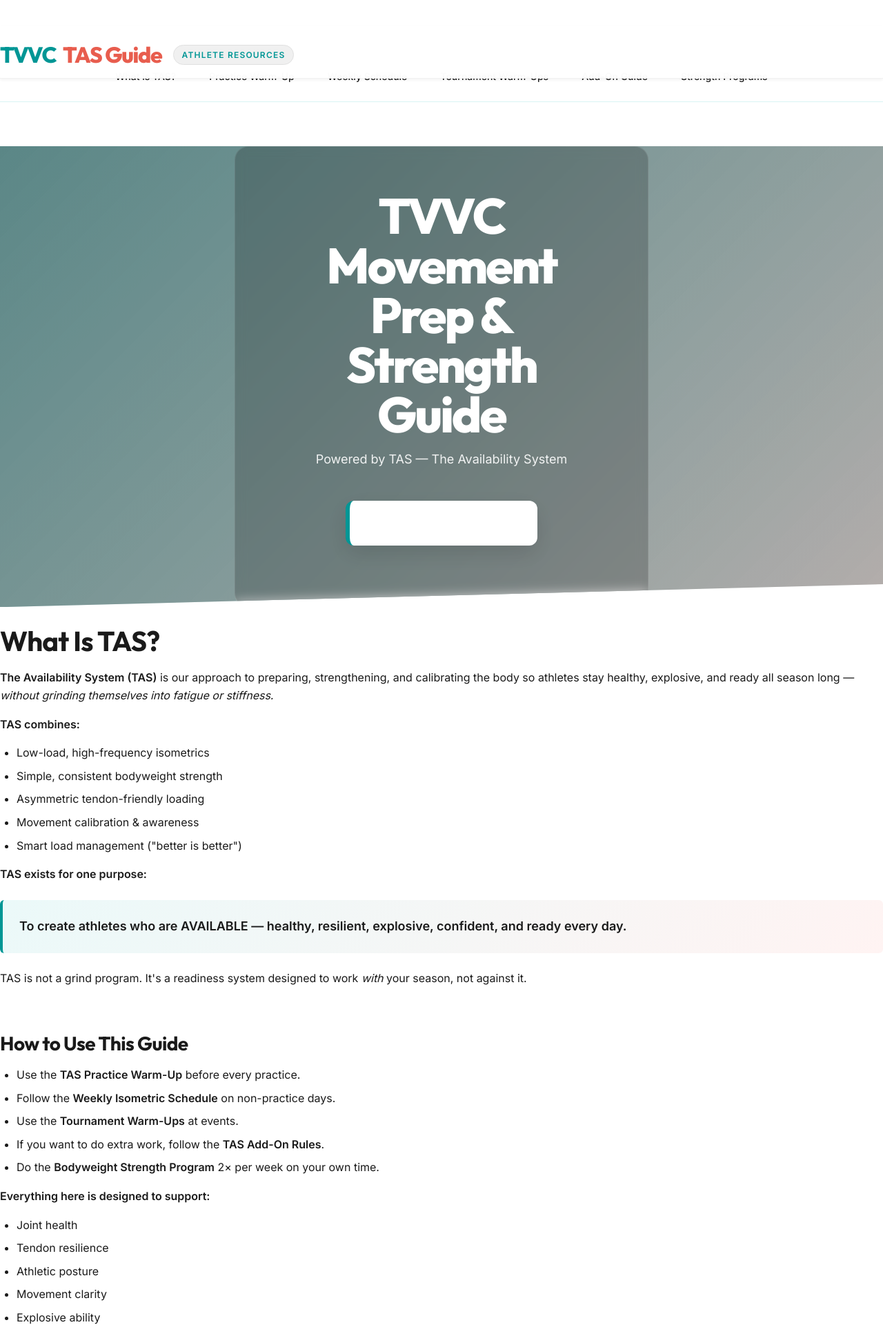
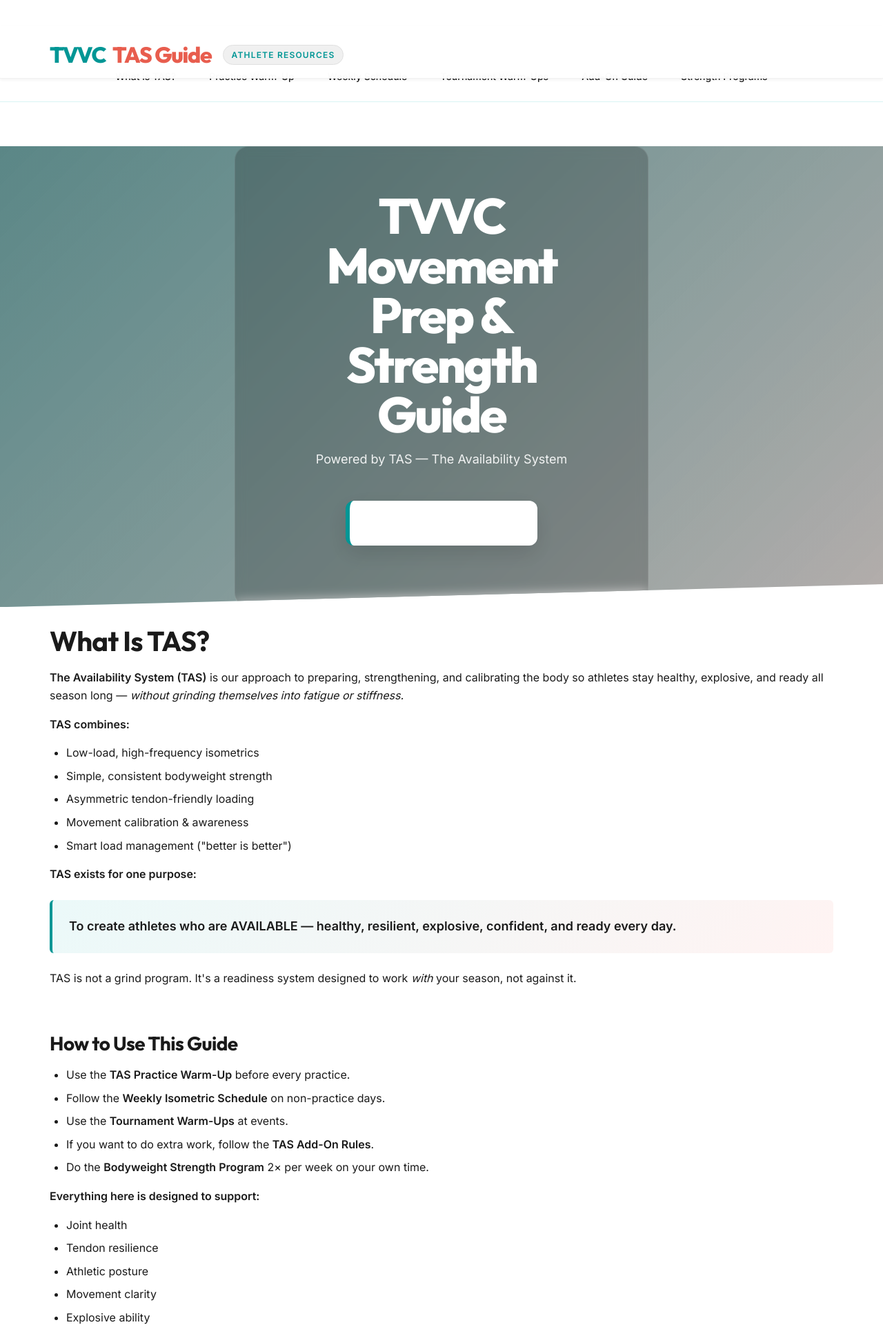
Before and after one commit to revenant-73/tvvc-website, a PHP site: page /tas.html in a window 1280 px wide. Shown: the top 1924 px of the page at 69% size. Run offline with PHP 8.4, Linux system fonts and the light colour scheme.

Commit message:
Add container settings and enhance subnav layout for improved responsiveness

```diff
--- a/assets/styles.css
+++ b/assets/styles.css
@@ -90,6 +90,10 @@
 
   /* Heights */
   --announcement-bar-height: 2.375rem;
+
+  /* Container Settings */
+  --container-max-width: 1200px;
+  --container-padding: 2rem;
 }
 
 /* ===========================
@@ -2135,10 +2139,6 @@ select:focus-visible {
 }
 
 .subnav {
-  display: flex;
-  gap: var(--space-sm);
-  justify-content: center;
-  flex-wrap: wrap;
   margin: 0;
   padding: var(--space-sm) 0;
   background-color: var(--color-white);
@@ -2147,6 +2147,13 @@ select:focus-visible {
   top: 60px; /* Below the main header */
   z-index: 900;
   box-shadow: var(--shadow-sm);
+}
+
+.subnav .container {
+  display: flex;
+  gap: var(--space-sm);
+  justify-content: center;
+  flex-wrap: wrap;
 }
 
 .subnav a {
--- a/tas.html
+++ b/tas.html
@@ -48,6 +48,9 @@
       flex-wrap: wrap;
       align-items: center;
       justify-content: center;
+      max-width: var(--container-max-width);
+      margin: 0 auto;
+      padding: 0 var(--container-padding);
     }
 
     .tas-nav a {
```
Also changed, not shown: teams.html (+7 -5 lines).
